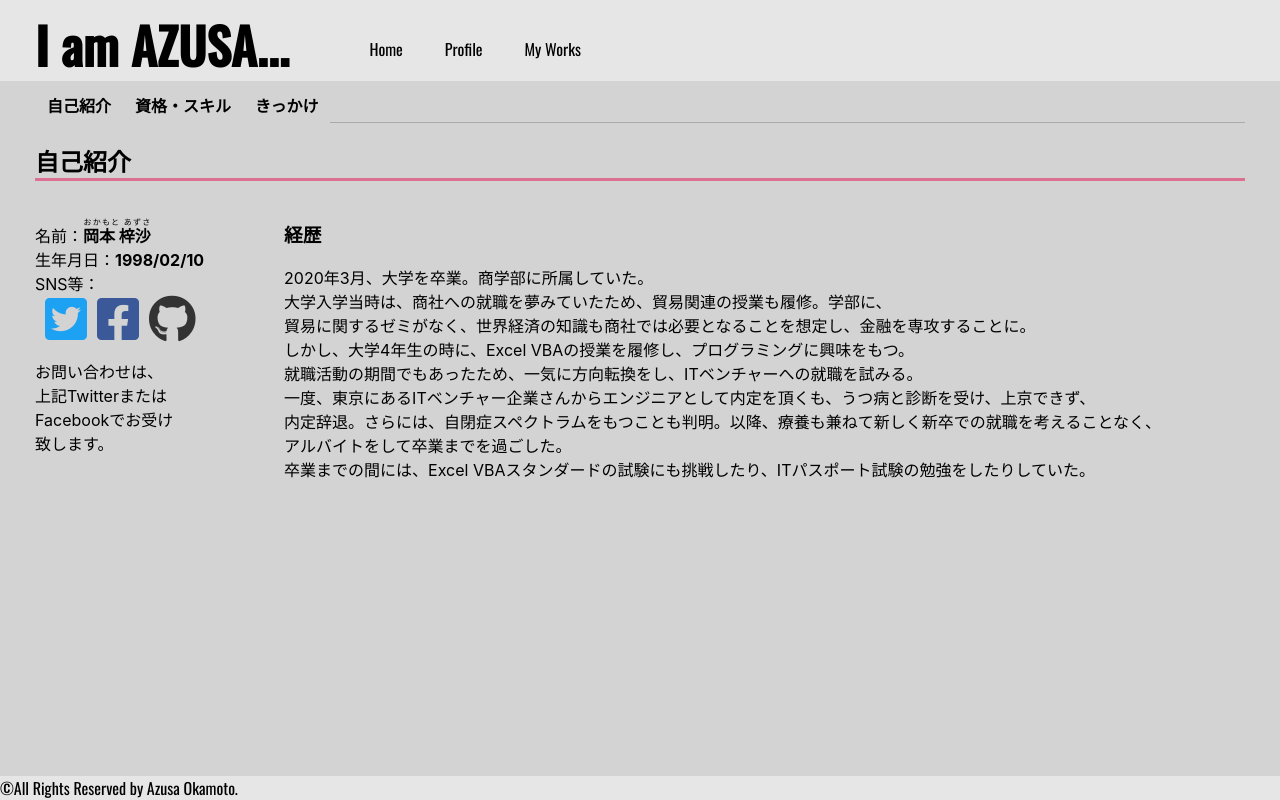
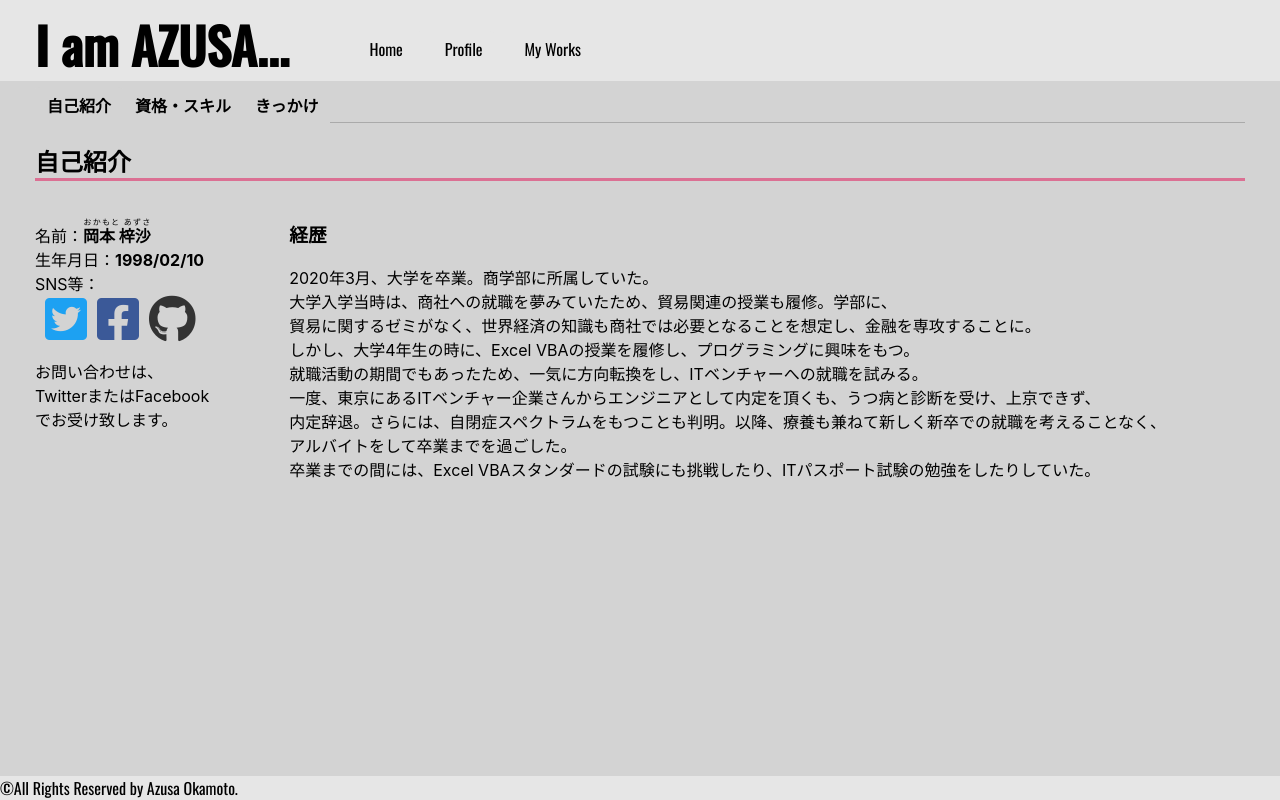
Before and after one commit to azufb/Portfolio, a React (Create React App) app in the folder portfolio/: page / in a window 1280 px wide. Both pictures are taken after a click on the tab "Profile". Built offline with nearby package versions, Linux system fonts and the light colour scheme.

Commit message:
お問い合わせの文章を一部変更

```diff
--- a/portfolio/src/components/profile.js
+++ b/portfolio/src/components/profile.js
@@ -30,9 +30,8 @@ class Profile extends Component {
                         <a className="githubIcon" href="https://github.com/azufb" target="_blank" rel="noopener noreferrer"><i className="fab fa-github fa-3x" style={this.snsLinkStyle}></i></a>
                         <p>
                             お問い合わせは、<br></br>
-                            上記Twitterまたは<br></br>
-                            Facebookでお受け<br></br>
-                            致します。
+                            TwitterまたはFacebook<br></br>
+                            でお受け致します。
                         </p>
                     </span>
                 </div>
```
